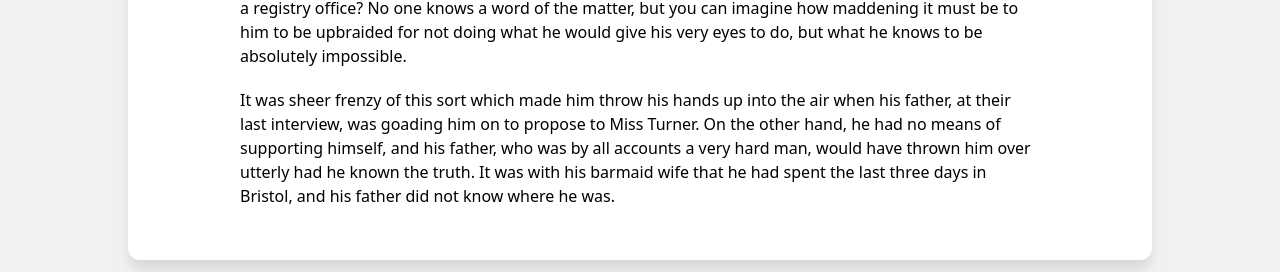
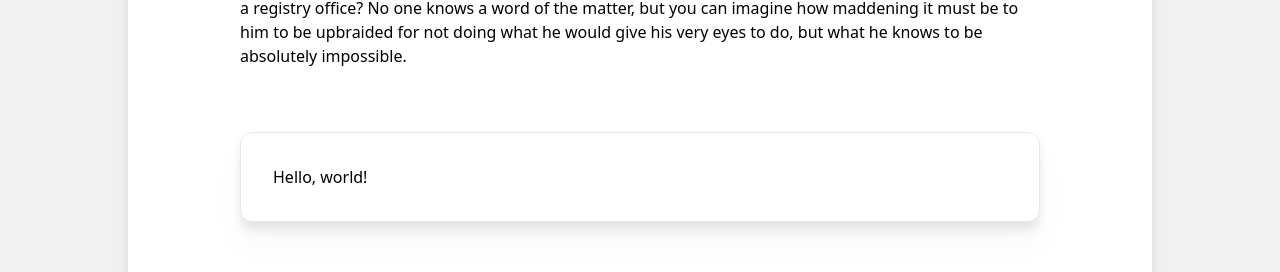
Before and after one commit to dashiedash/neon-theme, a Next.js app: page /items/post-nosidebar in a window 1280 px wide. Shown: the part 4012-4284 px from the top of the page. Built offline with nearby package versions, Linux system fonts and the light colour scheme.

Commit message:
Initialize External Article card

```diff
--- a/src/components/main/article.tsx
+++ b/src/components/main/article.tsx
@@ -130,3 +130,12 @@ export const ArticleImage = ({
     </figure>
   );
 };
+
+// External Article Card
+export const ExternalArticle = () => {
+  return (
+    <div className="drop-shadow-xl border bg-white my-16 rounded-xl p-8">
+      <p>Hello, world!</p>
+    </div>
+  );
+};
--- a/src/pages/items/post-nosidebar.tsx
+++ b/src/pages/items/post-nosidebar.tsx
@@ -8,10 +8,11 @@ import {
   ArticleHeader,
   ArticleQuoteBlock,
   ArticleImage,
+  ExternalArticle,
 } from "@/components/main/article";
 import { SocialLinks } from "@/components/main/social-links";
 import { AuthorCard } from "@/components/main/author";
-import { Tags, TagGroupMain, NewsletterMain } from "@/components/main/side";
+import { Tags } from "@/components/main/side";
 import Footer from "@/components/footer/footer";
 
 // Content
@@ -193,6 +194,8 @@ const PostNoSidebar = () => {
                     impossible.
                   </p>
 
+                  <ExternalArticle />
+
                   <p className="mb-5">
                     It was sheer frenzy of this sort which made him throw his
                     hands up into the air when his father, at their last
```
